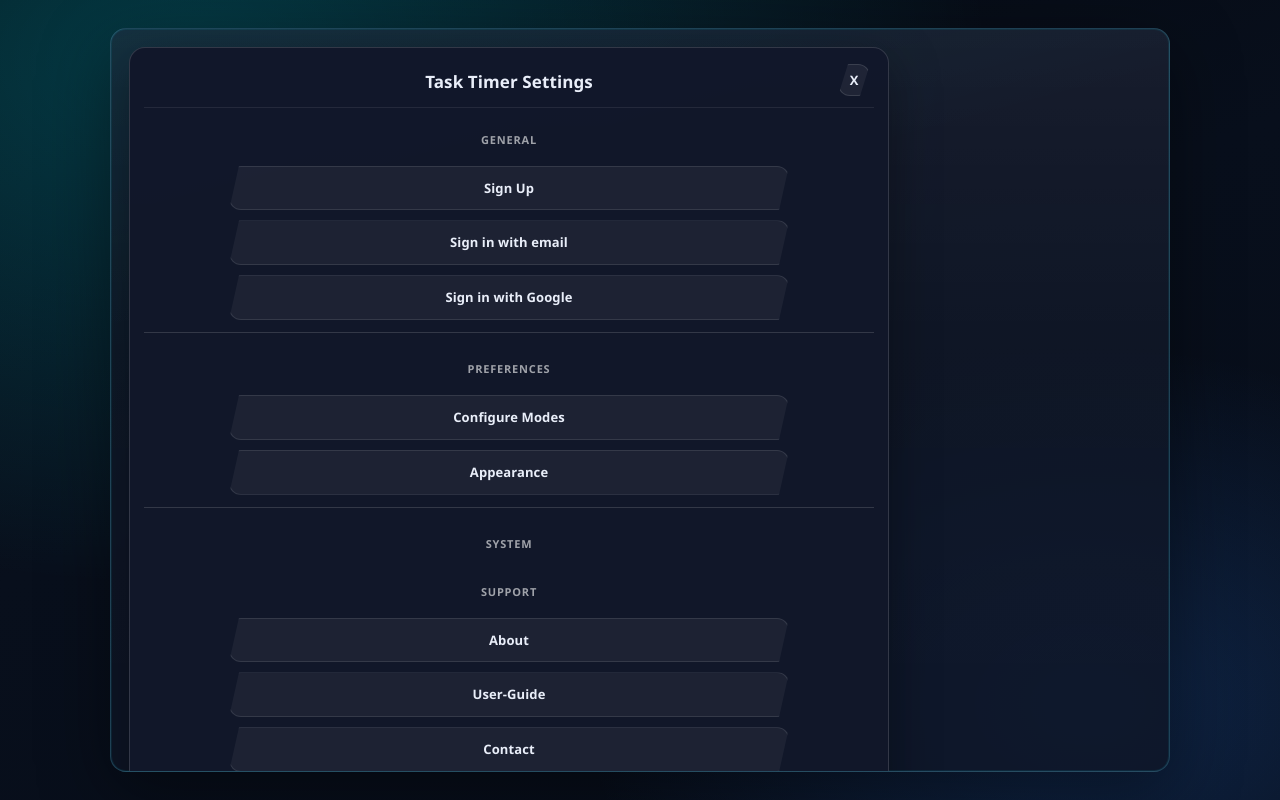
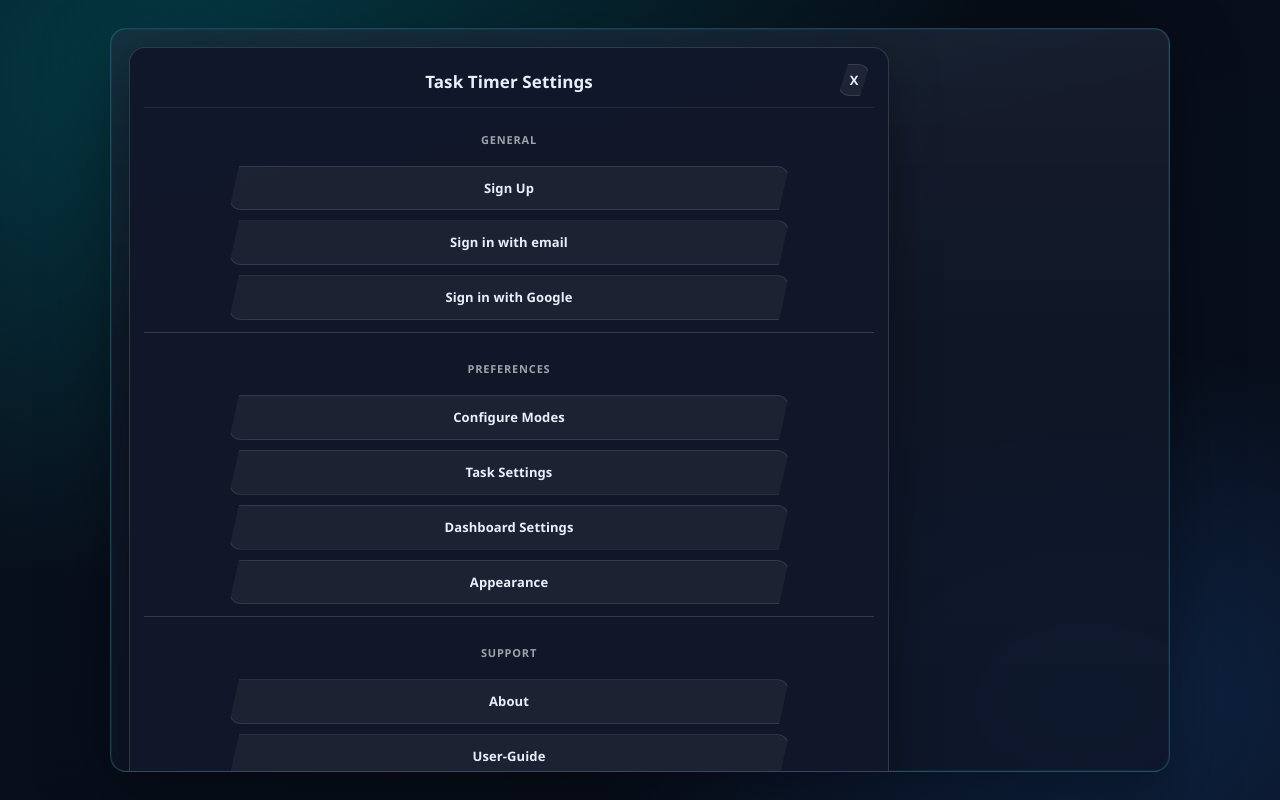
Before and after one commit to nogitlambo/tasktimer, a Next.js app: page /tasktimer/settings in a window 1280 px wide. Built offline with nearby package versions, Linux system fonts and the light colour scheme.

Commit message:
new task and dashboard setting options

```diff
--- a/src/app/tasktimer/components/SettingsPanel.tsx
+++ b/src/app/tasktimer/components/SettingsPanel.tsx
@@ -32,13 +32,17 @@ export default function SettingsPanel() {
         <button className="menuItem" id="categoryManagerBtn" data-menu="categoryManager" type="button">
           Configure Modes
         </button>
+        <button className="menuItem" id="taskSettingsBtn" type="button">
+          Task Settings
+        </button>
+        <button className="menuItem" id="dashboardSettingsBtn" type="button">
+          Dashboard Settings
+        </button>
         <button className="menuItem" data-menu="appearance" type="button">
           Appearance
         </button>
 
         <div className="menuDivider" role="separator" aria-hidden="true" />
-
-        <div className="settingsSectionLabel">System</div>
 
         <div className="settingsSectionLabel">Support</div>
         <button className="menuItem" data-menu="about" type="button">
```
